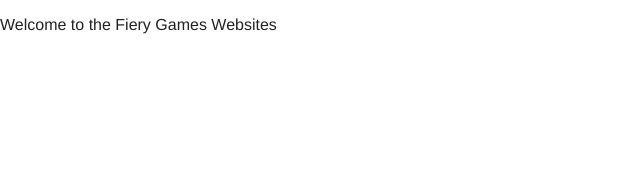
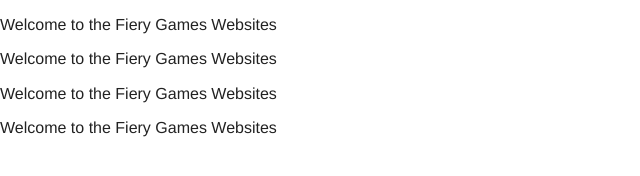
Before and after one commit to FieryGames/fierygames.github.io, a website built with Parcel: page index.html in a window 1280 px wide. Shown: the whole page, without its empty margins (0-640 px from the left). Built offline with nearby package versions, Linux system fonts and the light colour scheme.

Commit message:
Update index.html

```diff
--- a/index.html
+++ b/index.html
@@ -26,6 +26,9 @@
 
   <!-- Add your site or application content here -->
   <p style="font-family:Helvetica;">Welcome to the Fiery Games Websites</p>
+  <p style="font-family:Helvetica;">Welcome to the Fiery Games Websites</p>
+  <p style="font-family:Helvetica;">Welcome to the Fiery Games Websites</p>
+  <p style="font-family:Helvetica;">Welcome to the Fiery Games Websites</p>
   <script src="js/vendor/modernizr-3.11.2.min.js"></script>
   <script src="js/plugins.js"></script>
   <script src="js/main.js"></script>
```
